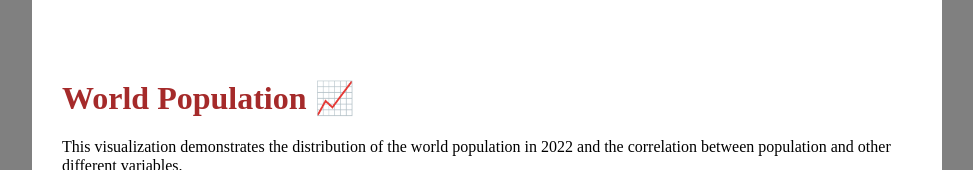
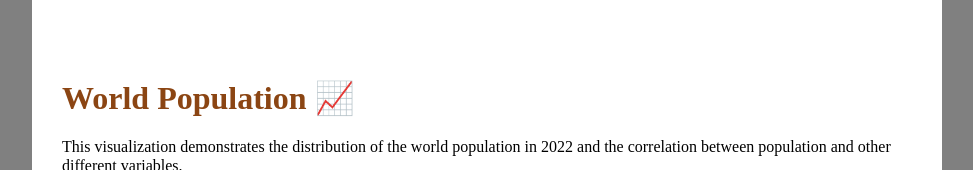
Before and after one commit to FR0614/FIT3179, a plain HTML site: page index.html in a window 1280 px wide. Shown: the top 170 px of the page, without its empty margins (153-1126 px from the left). Drawn offline with nearby package versions, Linux system fonts and the light colour scheme; a script that the page names is missing.

Commit message:
Update styles.css

```diff
--- a/styles.css
+++ b/styles.css
@@ -28,7 +28,7 @@ body {
 .description h2,
 h1 {
     margin-top: 0px;
-    color: brown;
+    color: #8B4513;
 }
 
 
```
